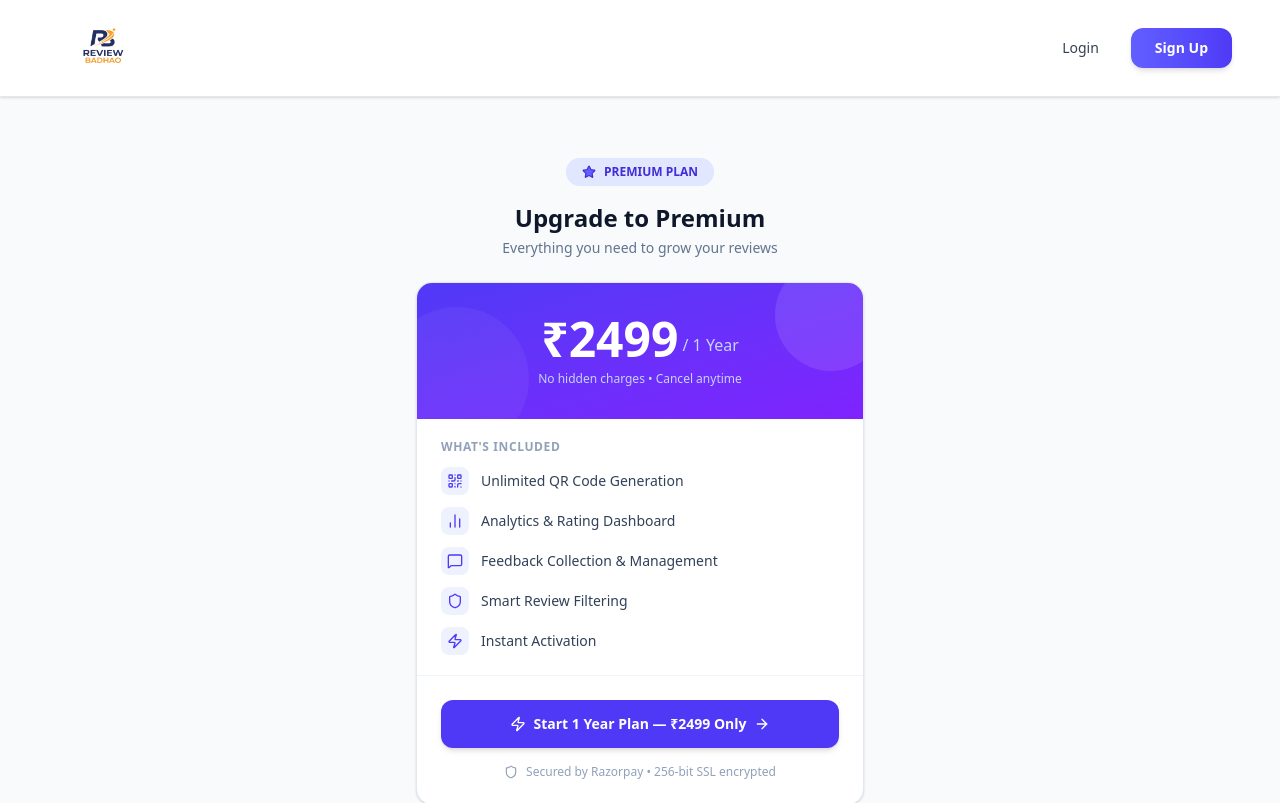
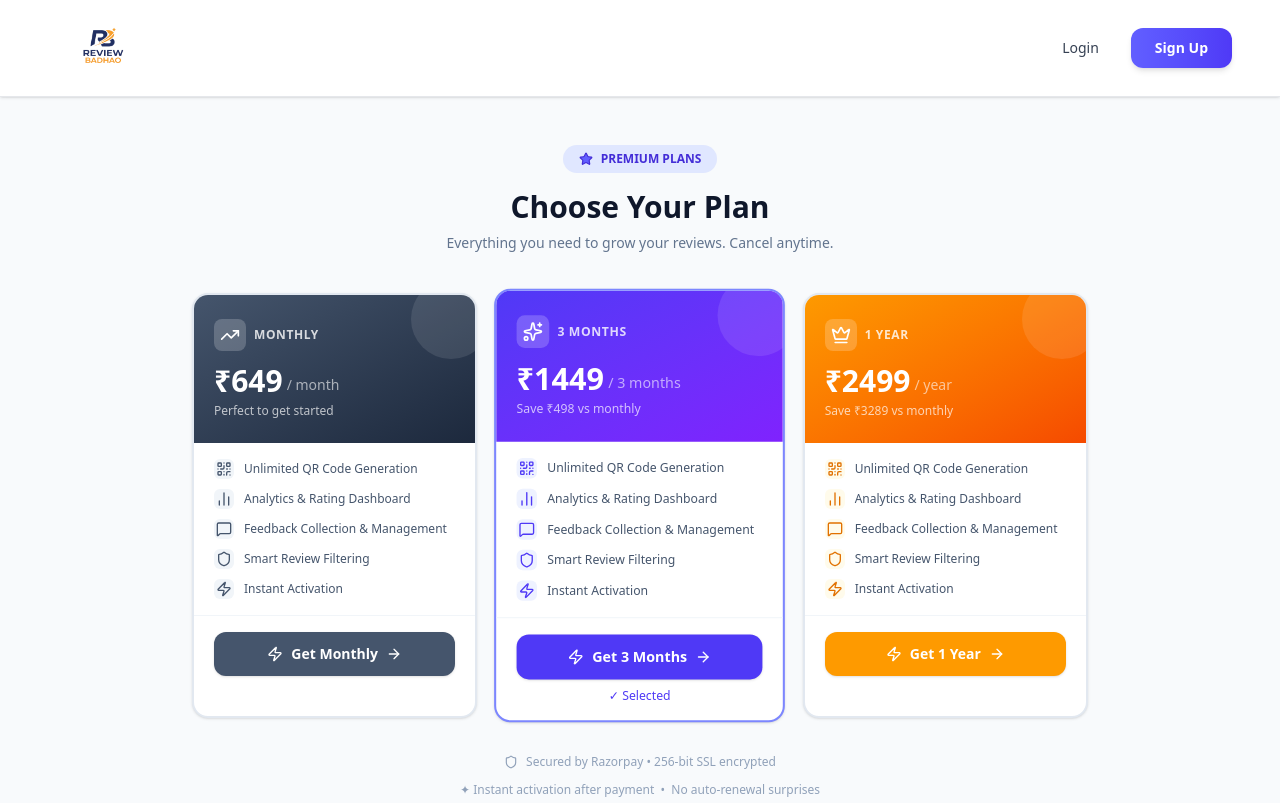
Before and after one commit to vocalheart/qr-review-us-ftontend, a Next.js app: page /subscribe in a window 1280 px wide. Shown: the top 803 px of the page. Built offline with nearby package versions, Linux system fonts and the light colour scheme; no server answers.

Commit message:
new updated code

```diff
--- a/src/app/subscribe/page.js
+++ b/src/app/subscribe/page.js
@@ -15,16 +15,88 @@ import {
   BarChart2,
   MessageSquare,
   Calendar,
-  RefreshCw,
+  Crown,
+  Sparkles,
+  TrendingUp,
 } from "lucide-react";
 
+/* ─────────────────────────────────────────
+   Plan definitions (frontend display only)
+───────────────────────────────────────── */
+const PLANS = [
+  {
+    type: "monthly",
+    label: "Monthly",
+    price: "₹649",
+    period: "/ month",
+    badge: null,
+    description: "Perfect to get started",
+    color: "from-slate-600 to-slate-800",
+    accentBg: "bg-slate-600",
+    accentText: "text-slate-600",
+    accentBorder: "border-slate-300",
+    accentHover: "hover:bg-slate-700",
+    accentLight: "bg-slate-100",
+    icon: <TrendingUp className="w-5 h-5" />,
+  },
+  {
+    type: "quarterly",
+    label: "3 Months",
+    price: "₹1449",
+    period: "/ 3 months",
+    badge: "BEST VALUE",
+    description: "Save ₹498 vs monthly",
+    color: "from-indigo-600 to-violet-600",
+    accentBg: "bg-indigo-600",
+    accentText: "text-indigo-600",
+    accentBorder: "border-indigo-400",
+    accentHover: "hover:bg-indigo-700",
+    accentLight: "bg-indigo-50",
+    icon: <Sparkles className="w-5 h-5" />,
+    popular: true,
+  },
+  {
+    type: "yearly",
+    label: "1 Year",
+    price: "₹2499",
+    period: "/ year",
+    badge: "MOST POPULAR",
+    description: "Save ₹3289 vs monthly",
+    color: "from-amber-500 to-orange-600",
+    accentBg: "bg-amber-500",
+    accentText: "text-amber-600",
+    accentBorder: "border-amber-400",
+    accentHover: "hover:bg-amber-600",
+    accentLight: "bg-amber-50",
+    icon: <Crown className="w-5 h-5" />,
+  },
+];
+
+const FEATURES = [
+  { icon: <QrCode className="w-4 h-4" />, text: "Unlimited QR Code Generation" },
+  { icon: <BarChart2 className="w-4 h-4" />, text: "Analytics & Rating Dashboard" },
+  { icon: <MessageSquare className="w-4 h-4" />, text: "Feedback Collection & Management" },
+  { icon: <Shield className="w-4 h-4" />, text: "Smart Review Filtering" },
+  { icon: <Zap className="w-4 h-4" />, text: "Instant Activation" },
+];
+
+/* gradient per plan on active screen */
+const ACTIVE_COLORS = {
+  monthly:   "from-slate-500 to-slate-700",
+  quarterly: "from-indigo-500 to-violet-600",
+  yearly:    "from-amber-400 to-orange-500",
+  default:   "from-emerald-500 to-teal-600",
+};
+
 export default function SubscribePage() {
-  const [loading, setLoading] = useState(false);
-  const [checkingStatus, setCheckingStatus] = useState(true);
-  const [error, setError] = useState("");
-  const [info, setInfo] = useState("");
+  const [loading, setLoading]                       = useState(false);
+  const [loadingPlan, setLoadingPlan]               = useState(null);
+  const [checkingStatus, setCheckingStatus]         = useState(true);
+  const [error, setError]                           = useState("");
+  const [info, setInfo]                             = useState("");
   const [subscriptionStatus, setSubscriptionStatus] = useState(null);
-  const [waitingForPayment, setWaitingForPayment] = useState(false);
+  const [waitingForPayment, setWaitingForPayment]   = useState(false);
+  const [selectedPlan, setSelectedPlan]             = useState("quarterly");
 
   const pollingRef = useRef(null);
   const timeoutRef = useRef(null);
@@ -41,7 +113,7 @@ export default function SubscribePage() {
 
   const stopPolling = () => {
     if (pollingRef.current) { clearInterval(pollingRef.current); pollingRef.current = null; }
-    if (timeoutRef.current) { clearTimeout(timeoutRef.current); timeoutRef.current = null; }
+    if (timeoutRef.current) { clearTimeout(timeoutRef.current);  timeoutRef.current = null; }
   };
 
   const checkSubscriptionStatus = async () => {
@@ -85,15 +157,17 @@ export default function SubscribePage() {
       setError("Payment verification timed out. Please refresh and try again.");
     }, 10 * 60 * 1000);
   };
-  const startSubscription = async () => {
+
+  const startSubscription = async (planType) => {
     try {
       setLoading(true);
+      setLoadingPlan(planType);
       setError("");
       setInfo("");
 
       if (isIOS()) {
         setInfo("Redirecting to payment...");
-        const res = await axios.post("/create-subscription", {});
+        const res = await axios.post("/create-subscription", { planType });
         if (res.data?.subscription?.short_url) {
           window.location.href = res.data.subscription.short_url;
           return;
@@ -102,14 +176,18 @@ export default function SubscribePage() {
           return;
         }
       }
+
       const paymentWindow = window.open("", "_blank");
       if (!paymentWindow) {
         setError("Popup blocked! Please allow popups and try again.");
         setLoading(false);
+        setLoadingPlan(null);
         return;
       }
+
       setInfo("Opening secure payment page...");
-      const res = await axios.post("/create-subscription", {});
+      const res = await axios.post("/create-subscription", { planType });
+
       if (res.data?.subscription?.short_url) {
         paymentWindow.location.href = res.data.subscription.short_url;
         setInfo("Payment window opened. Complete payment to activate.");
@@ -122,17 +200,11 @@ export default function SubscribePage() {
       setError(err?.response?.data?.message || "Something went wrong. Try again.");
     } finally {
       setLoading(false);
+      setLoadingPlan(null);
     }
   };
-  // ── Features list ──
-  const features = [
-    { icon: <QrCode className="w-4 h-4" />, text: "Unlimited QR Code Generation" },
-    { icon: <BarChart2 className="w-4 h-4" />, text: "Analytics & Rating Dashboard" },
-    { icon: <MessageSquare className="w-4 h-4" />, text: "Feedback Collection & Management" },
-    { icon: <Shield className="w-4 h-4" />, text: "Smart Review Filtering" },
-    { icon: <Zap className="w-4 h-4" />, text: "Instant Activation" },
-  ];
-  // ── Loading ──
+
+  /* ── LOADING ── */
   if (checkingStatus) {
     return (
       <div className="min-h-screen bg-slate-50 flex items-center justify-center">
@@ -144,27 +216,40 @@ export default function SubscribePage() {
         </div>
       </div>
     );
-  };
+  }
 
-  // ── ACTIVE SUBSCRIPTION ──
+  /* ── ACTIVE SUBSCRIPTION ── */
   if (subscriptionStatus?.status === "active") {
-    const daysLeft = subscriptionStatus.daysRemaining || 0;
+    const daysLeft  = subscriptionStatus.daysRemaining  || 0;
     const hoursLeft = subscriptionStatus.hoursRemaining || 0;
-    const startDate = subscriptionStatus.currentStart
-      ? new Date(subscriptionStatus.currentStart).toLocaleDateString("en-IN", { day: "2-digit", month: "short", year: "numeric" })
-      : "N/A";
-    const endDate = subscriptionStatus.currentEnd
-      ? new Date(subscriptionStatus.currentEnd).toLocaleDateString("en-IN", { day: "2-digit", month: "short", year: "numeric" })
+    const planType  = subscriptionStatus.planType  || "default";
+    const planLabel = subscriptionStatus.planLabel || "Premium Plan";
+    const planPrice = subscriptionStatus.planPrice || "";
+
+    const fmtDate = (val) =>
+      val
+        ? new Date(val).toLocaleDateString("en-IN", { day: "2-digit", month: "short", year: "numeric" })
         : "N/A";
 
-    const totalHours = 7 * 24;
+    const startDate = fmtDate(subscriptionStatus.currentStart);
+    const endDate   = fmtDate(subscriptionStatus.currentEnd);
+
+    /* progress bar scaled to plan duration */
+    const planDays = planType === "monthly" ? 30 : planType === "quarterly" ? 90 : 365;
     const remainingHours = daysLeft * 24 + hoursLeft;
-    const pct = Math.max(0, Math.min(100, (remainingHours / totalHours) * 100));
+    const pct = Math.max(0, Math.min(100, (remainingHours / (planDays * 24)) * 100));
+
+    const periodLabel =
+      planType === "monthly" ? "/ month" :
+      planType === "quarterly" ? "/ 3 months" :
+      "/ year";
+
+    const gradientClass = ACTIVE_COLORS[planType] || ACTIVE_COLORS.default;
 
     return (
       <div className="min-h-screen bg-slate-50 flex items-center justify-center px-4 py-12">
         <div className="w-full max-w-md">
-          {/* Active Badge */}
+
           <div className="text-center mb-6">
             <div className="inline-flex items-center gap-2 bg-emerald-100 text-emerald-700 text-xs font-semibold px-4 py-1.5 rounded-full mb-4">
               <span className="w-2 h-2 bg-emerald-500 rounded-full animate-pulse" />
@@ -174,23 +259,25 @@ export default function SubscribePage() {
             <p className="text-slate-500 text-sm mt-1">Your premium plan is running smoothly</p>
           </div>
 
-          {/* Card */}
           <div className="bg-white rounded-2xl border border-slate-200 shadow-sm overflow-hidden">
-            {/* Green Header */}
-            <div className="bg-gradient-to-br from-emerald-500 to-teal-600 px-6 py-8 text-white">
+
+            {/* Coloured header */}
+            <div className={`bg-gradient-to-br ${gradientClass} px-6 py-8 text-white`}>
               <div className="flex items-center justify-between mb-6">
                 <div>
-                  <p className="text-emerald-100 text-xs font-medium uppercase tracking-wider mb-1">1 Year Premium</p>
-                  <p className="text-3xl font-extrabold">₹2499 <span className="text-lg font-normal opacity-70">/ Year</span></p>
+                  <p className="text-white/70 text-xs font-medium uppercase tracking-wider mb-1">{planLabel}</p>
+                  <p className="text-3xl font-extrabold">
+                    {planPrice}{" "}
+                    <span className="text-lg font-normal opacity-60">{periodLabel}</span>
+                  </p>
                 </div>
                 <div className="w-14 h-14 bg-white/20 rounded-2xl flex items-center justify-center">
                   <CheckCircle className="w-7 h-7 text-white" />
                 </div>
               </div>
 
-              {/* Progress Bar */}
               <div>
-                <div className="flex justify-between text-xs text-emerald-100 mb-2">
+                <div className="flex justify-between text-xs text-white/70 mb-2">
                   <span>Time remaining</span>
                   <span>{daysLeft}d {hoursLeft}h left</span>
                 </div>
@@ -202,8 +289,9 @@ export default function SubscribePage() {
                 </div>
               </div>
             </div>
-            {/* Details */}
-            <div className="px-6 py-5 space-y-3">
+
+            {/* Dates */}
+            <div className="px-6 py-5 space-y-1">
               <div className="flex items-center justify-between py-3 border-b border-slate-100">
                 <div className="flex items-center gap-2 text-slate-500 text-sm">
                   <Calendar className="w-4 h-4" />
@@ -236,41 +324,64 @@ export default function SubscribePage() {
     );
   }
 
-  // ── SUBSCRIBE UI ──
+  /* ── SUBSCRIBE UI – 3 plan cards ── */
   return (
-    <div className="min-h-screen bg-slate-50 flex items-center justify-center px-4 py-12">
-      <div className="w-full max-w-md">
-        {/* Heading */}
-        <div className="text-center mb-6">
+    <div className="min-h-screen bg-slate-50 px-4 py-12">
+      <div className="max-w-4xl mx-auto">
+
+        <div className="text-center mb-10">
           <div className="inline-flex items-center gap-2 bg-indigo-100 text-indigo-700 text-xs font-semibold px-4 py-1.5 rounded-full mb-4">
             <Star className="w-3.5 h-3.5 fill-indigo-500" />
-            PREMIUM PLAN
+            PREMIUM PLANS
           </div>
-          <h1 className="text-2xl font-extrabold text-slate-900">Upgrade to Premium</h1>
-          <p className="text-slate-500 text-sm mt-1">Everything you need to grow your reviews</p>
+          <h1 className="text-3xl font-extrabold text-slate-900">Choose Your Plan</h1>
+          <p className="text-slate-500 text-sm mt-2">Everything you need to grow your reviews. Cancel anytime.</p>
         </div>
 
-        {/* Card */}
-        <div className="bg-white rounded-2xl border border-slate-200 shadow-sm overflow-hidden">
-          {/* Price Header */}
-          <div className="bg-gradient-to-br from-indigo-600 to-violet-600 px-6 py-8 text-white text-center relative overflow-hidden">
-            {/* Decorative circles */}
-            <div className="absolute -top-6 -right-6 w-28 h-28 bg-white/10 rounded-full" />
-            <div className="absolute -bottom-8 -left-8 w-36 h-36 bg-white/5 rounded-full" />
-            {/* <p className="text-indigo-200 text-xs font-semibold uppercase tracking-widest mb-3">7-Day Trial</p> */}
-            <div className="flex items-end justify-center gap-1 mb-2">
-              <span className="text-5xl font-extrabold">₹2499</span>
-              <span className="text-indigo-200 text-base pb-1.5">/ 1 Year</span>
+        {/* Plan Cards */}
+        <div className="grid grid-cols-1 md:grid-cols-3 gap-5 mb-8">
+          {PLANS.map((plan) => {
+            const isSelected    = selectedPlan === plan.type;
+            const isThisLoading = loadingPlan === plan.type;
+
+            return (
+              <div
+                key={plan.type}
+                onClick={() => !waitingForPayment && !loading && setSelectedPlan(plan.type)}
+                className={`relative bg-white rounded-2xl border-2 shadow-sm overflow-hidden cursor-pointer transition-all duration-200 ${
+                  isSelected
+                    ? `${plan.accentBorder} shadow-lg scale-[1.02]`
+                    : "border-slate-200 hover:border-slate-300 hover:shadow-md"
+                }`}
+              >
+                {plan.badge && (
+                  <div className={`absolute top-3 right-3 text-white text-[10px] font-bold px-2.5 py-1 rounded-full ${plan.accentBg}`}>
+                    {plan.badge}
                   </div>
-            <p className="text-indigo-200 text-xs">No hidden charges • Cancel anytime</p>
+                )}
+
+                <div className={`bg-gradient-to-br ${plan.color} px-5 py-6 text-white relative overflow-hidden`}>
+                  <div className="absolute -top-4 -right-4 w-20 h-20 bg-white/10 rounded-full" />
+                  <div className="flex items-center gap-2 mb-3 relative z-10">
+                    <div className="w-8 h-8 bg-white/20 rounded-lg flex items-center justify-center">
+                      {plan.icon}
                     </div>
-          {/* Features */}
-          <div className="px-6 py-5 border-b border-slate-100">
-            <p className="text-xs font-semibold text-slate-400 uppercase tracking-wider mb-3">What's included</p>
-            <ul className="space-y-3">
-              {features.map((f, i) => (
-                <li key={i} className="flex items-center gap-3 text-sm text-slate-700">
-                  <div className="w-7 h-7 bg-indigo-50 rounded-lg flex items-center justify-center text-indigo-600 shrink-0">
+                    <span className="text-white/80 text-xs font-semibold uppercase tracking-wider">{plan.label}</span>
+                  </div>
+                  <div className="relative z-10">
+                    <div className="flex items-end gap-1 mb-1">
+                      <span className="text-3xl font-extrabold">{plan.price}</span>
+                      <span className="text-white/60 text-sm pb-1">{plan.period}</span>
+                    </div>
+                    <p className="text-white/70 text-xs">{plan.description}</p>
+                  </div>
+                </div>
+
+                <div className="px-5 py-4 border-b border-slate-100">
+                  <ul className="space-y-2.5">
+                    {FEATURES.map((f, i) => (
+                      <li key={i} className="flex items-center gap-2.5 text-xs text-slate-600">
+                        <div className={`w-5 h-5 ${plan.accentLight} rounded-md flex items-center justify-center ${plan.accentText} shrink-0`}>
                           {f.icon}
                         </div>
                         {f.text}
@@ -278,49 +389,72 @@ export default function SubscribePage() {
                     ))}
                   </ul>
                 </div>
-          {/* CTA */}
-          <div className="px-6 py-6">
-            {waitingForPayment ? (
-              <div className="w-full py-4 rounded-xl bg-amber-50 border border-amber-200 text-center">
-                <div className="flex items-center justify-center gap-2 text-amber-700 font-semibold text-sm mb-1">
-                  <Loader2 className="w-4 h-4 animate-spin" />
+
+                <div className="px-5 py-4">
+                  {waitingForPayment && isSelected ? (
+                    <div className="w-full py-3 rounded-xl bg-amber-50 border border-amber-200 text-center">
+                      <div className="flex items-center justify-center gap-2 text-amber-700 font-semibold text-xs">
+                        <Loader2 className="w-3.5 h-3.5 animate-spin" />
                         Waiting for payment...
                       </div>
-                <p className="text-amber-600 text-xs">Complete payment in the opened tab. This page will auto-activate.</p>
                     </div>
                   ) : (
                     <button
-                onClick={startSubscription}
-                disabled={loading}
-                className={`w-full py-3.5 rounded-xl text-white font-semibold text-sm transition-all flex items-center justify-center gap-2 shadow-md ${
-                  loading
-                    ? "bg-indigo-400 cursor-not-allowed"
-                    : "bg-indigo-600 hover:bg-indigo-700 hover:shadow-lg active:scale-95"
+                      onClick={(e) => {
+                        e.stopPropagation();
+                        startSubscription(plan.type);
+                      }}
+                      disabled={loading || waitingForPayment}
+                      className={`w-full py-3 rounded-xl text-white font-semibold text-sm transition-all flex items-center justify-center gap-2 shadow-sm active:scale-95 ${
+                        loading || waitingForPayment
+                          ? "opacity-50 cursor-not-allowed bg-slate-400"
+                          : `${plan.accentBg} ${plan.accentHover} hover:shadow-md`
                       }`}
                     >
-                {loading ? (
+                      {isThisLoading ? (
                         <>
                           <Loader2 className="w-4 h-4 animate-spin" />
-                    Opening Payment...
+                          Opening...
                         </>
                       ) : (
                         <>
                           <Zap className="w-4 h-4" />
-                    Start 1 Year Plan — ₹2499 Only
+                          Get {plan.label}
                           <ArrowRight className="w-4 h-4" />
                         </>
                       )}
                     </button>
                   )}
-            {/* Info / Error */}
-            {info && (
-              <div className="mt-4 flex items-center gap-2 bg-indigo-50 border border-indigo-100 text-indigo-700 text-sm rounded-xl px-4 py-3">
+                  {isSelected && !waitingForPayment && (
+                    <p className={`text-center text-xs mt-2 font-medium ${plan.accentText}`}>
+                      ✓ Selected
+                    </p>
+                  )}
+                </div>
+              </div>
+            );
+          })}
+        </div>
+
+        {/* Status messages */}
+        <div className="max-w-md mx-auto space-y-3">
+          {waitingForPayment && (
+            <div className="flex items-center gap-2 bg-amber-50 border border-amber-200 text-amber-700 text-sm rounded-xl px-4 py-3">
+              <Loader2 className="w-4 h-4 animate-spin shrink-0" />
+              <div>
+                <p className="font-semibold">Waiting for payment...</p>
+                <p className="text-xs text-amber-600">Complete payment in the opened tab. This page will auto-activate.</p>
+              </div>
+            </div>
+          )}
+          {info && !waitingForPayment && (
+            <div className="flex items-center gap-2 bg-indigo-50 border border-indigo-100 text-indigo-700 text-sm rounded-xl px-4 py-3">
               <Loader2 className="w-4 h-4 animate-spin shrink-0" />
               {info}
             </div>
           )}
           {error && (
-              <div className="mt-4 flex items-start gap-2 bg-red-50 border border-red-100 text-red-600 text-sm rounded-xl px-4 py-3">
+            <div className="flex items-start gap-2 bg-red-50 border border-red-100 text-red-600 text-sm rounded-xl px-4 py-3">
               <AlertCircle className="w-4 h-4 shrink-0 mt-0.5" />
               <div>
                 <p className="font-medium">Payment Error</p>
@@ -328,19 +462,15 @@ export default function SubscribePage() {
               </div>
             </div>
           )}
-
-            {/* Trust badge */}
-            <div className="mt-4 flex items-center justify-center gap-2 text-slate-400 text-xs">
+          <div className="flex items-center justify-center gap-2 text-slate-400 text-xs pt-1">
             <Shield className="w-3.5 h-3.5" />
             Secured by Razorpay • 256-bit SSL encrypted
           </div>
-          </div>
+          <p className="text-center text-xs text-slate-400">
+            ✦ Instant activation after payment &nbsp;•&nbsp; No auto-renewal surprises
+          </p>
         </div>
 
-        {/* Money back note */}
-        <p className="text-center text-xs text-slate-400 mt-4">
-          ✦ Instant activation after payment &nbsp;•&nbsp; No auto-renewal surprises
-        </p>
       </div>
     </div>
   );
```
Lines whose indentation alone changed are shown as unchanged.
